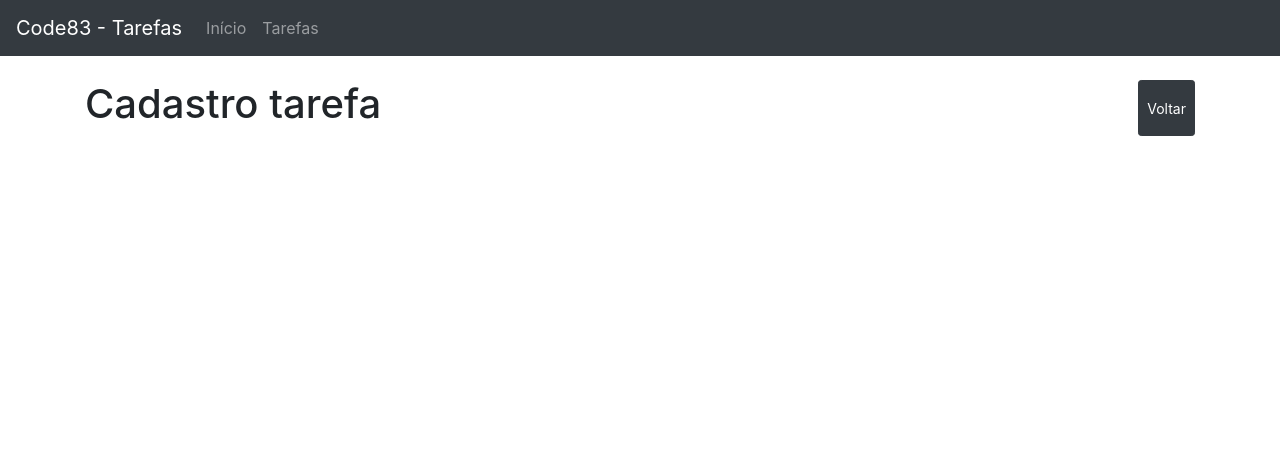
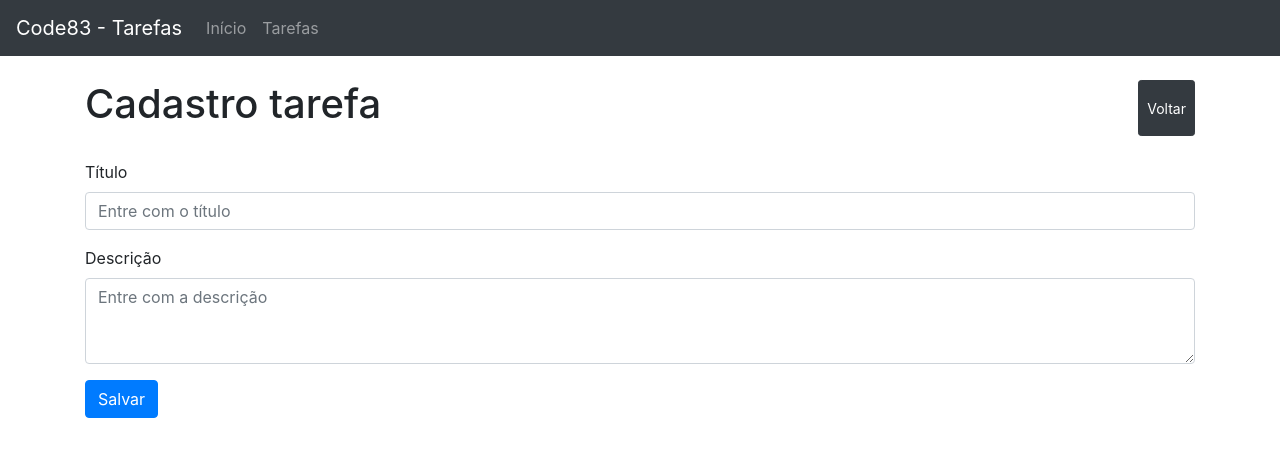
Before and after one commit to prmorais/code83_Tasks_Frontend, a React (Create React App) app: page /tasks_add in a window 1280 px wide. Shown: the top 456 px of the page. Built offline with nearby package versions, Linux system fonts and the light colour scheme.

Commit message:
Salvando uma tarefa no banco

```diff
--- a/src/pages/Tasks/Form/index.tsx
+++ b/src/pages/Tasks/Form/index.tsx
@@ -1,19 +1,74 @@
-import React from "react";
-import { Button } from "react-bootstrap";
+import React, { ChangeEvent, useState } from "react";
+import { useHistory } from "react-router-dom";
 
-const Form: React.FC = () => {
+import { Button, Form } from "react-bootstrap";
+
+import { ITaskIinput } from "../tasks.interface";
+import apiConfig from "../../../config/apiConfig";
+
+const TaskForm: React.FC = () => {
+	const [model, setModel] = useState<ITaskIinput>({
+		title: "null",
+		description: "",
+	});
+
+	const history = useHistory();
+
+	const updateModel = (e: ChangeEvent<HTMLInputElement>) => {
+		setModel({
+			...model,
+			[e.target.name]: e.target.value,
+		});
+	};
+
+	const onSubmit = async (e: ChangeEvent<HTMLFormElement>) => {
+		e.preventDefault();
+		const task = await apiConfig.post("/tasks", model);
+
+		console.log(task);
+	};
+
+	const goBack = () => {
+		history.goBack();
+	};
+
 	return (
 		<div className="container">
 			<br />
 			<div className="task-header">
 				<h1>Cadastro tarefa</h1>
-				<Button size="sm" variant="dark">
+				<Button onClick={goBack} size="sm" variant="dark">
 					Voltar
 				</Button>
 			</div>
 			<br />
+			<Form onSubmit={onSubmit}>
+				<Form.Group>
+					<Form.Label>Título</Form.Label>
+					<Form.Control
+						name="title"
+						onChange={(e: ChangeEvent<HTMLInputElement>) => updateModel(e)}
+						type="text"
+						placeholder="Entre com o título"
+					/>
+				</Form.Group>
+
+				<Form.Group>
+					<Form.Label>Descrição</Form.Label>
+					<Form.Control
+						name="description"
+						onChange={(e: ChangeEvent<HTMLInputElement>) => updateModel(e)}
+						as="textarea"
+						rows={3}
+						placeholder="Entre com a descrição"
+					/>
+				</Form.Group>
+				<Button variant="primary" type="submit">
+					Salvar
+				</Button>
+			</Form>
 		</div>
 	);
 };
 
-export default Form;
+export default TaskForm;
--- a/src/pages/Tasks/index.tsx
+++ b/src/pages/Tasks/index.tsx
@@ -1,5 +1,6 @@
 import React, { useEffect, useState } from "react";
 import { Badge, Table, Button } from "react-bootstrap";
+import { useHistory } from "react-router-dom";
 
 import "./index.css";
 import apiConfig from "../../config/apiConfig";
@@ -8,6 +9,12 @@ import { formatDate } from "./taskUtils";
 
 const Tasks: React.FC = () => {
 	const [tasks, setTasks] = useState<ITask[]>([]);
+
+	const history = useHistory();
+
+	const newTask = () => {
+		history.push("/tasks_add");
+	};
 
 	const loadTasks = async () => {
 		const tasks = await apiConfig.get("/tasks");
@@ -28,7 +35,7 @@ const Tasks: React.FC = () => {
 			<br />
 			<div className="task-header">
 				<h1>Lista de tarefas</h1>
-				<Button size="sm" variant="dark">
+				<Button onClick={newTask} size="sm" variant="dark">
 					Nova tarefa
 				</Button>
 			</div>
--- a/src/pages/Tasks/tasks.interface.ts
+++ b/src/pages/Tasks/tasks.interface.ts
@@ -6,3 +6,8 @@ export interface ITask {
 	created_at?: Date;
 	updated_at?: Date;
 }
+
+export interface ITaskIinput {
+	title: string;
+	description: string;
+}
```
